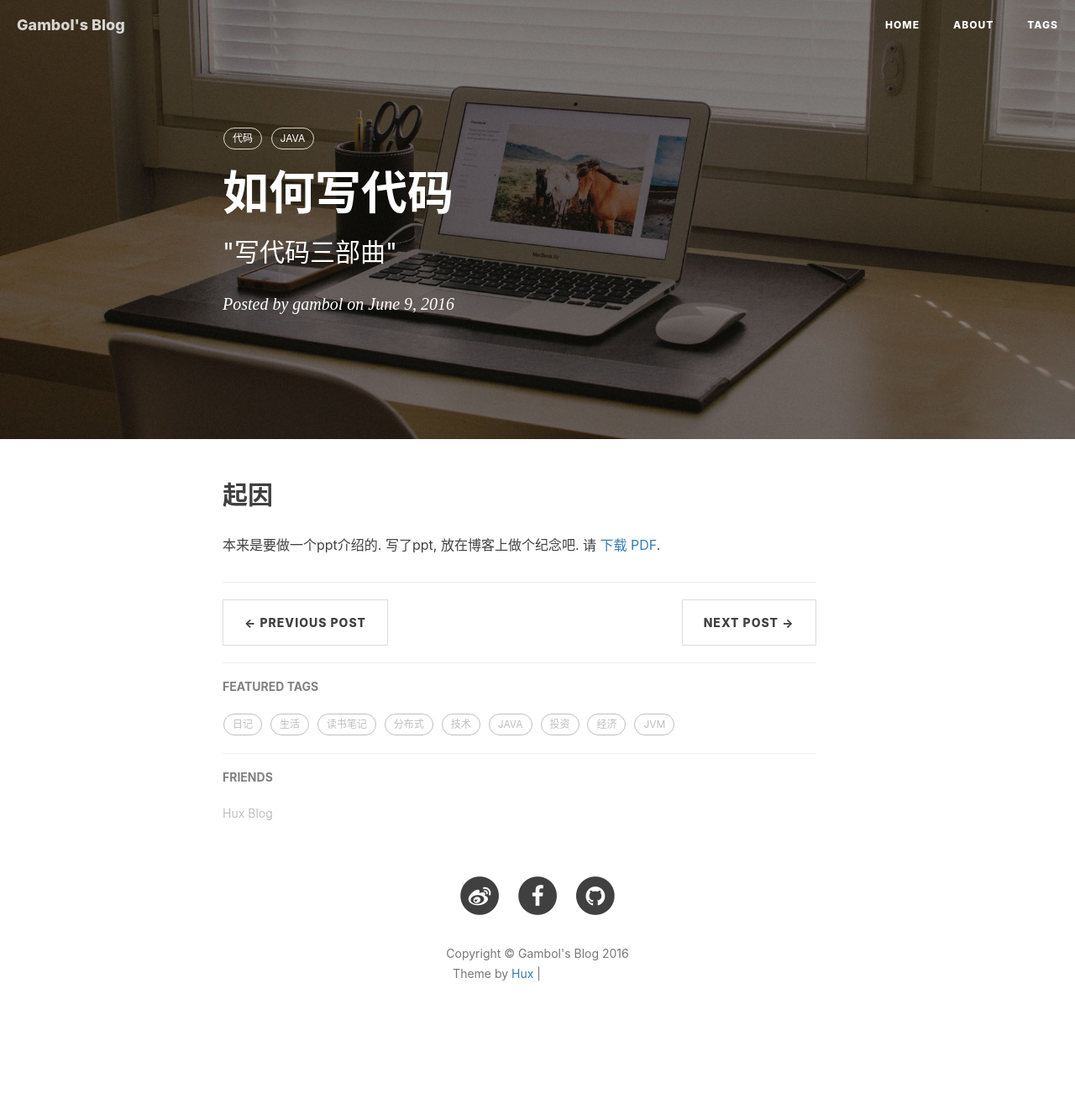
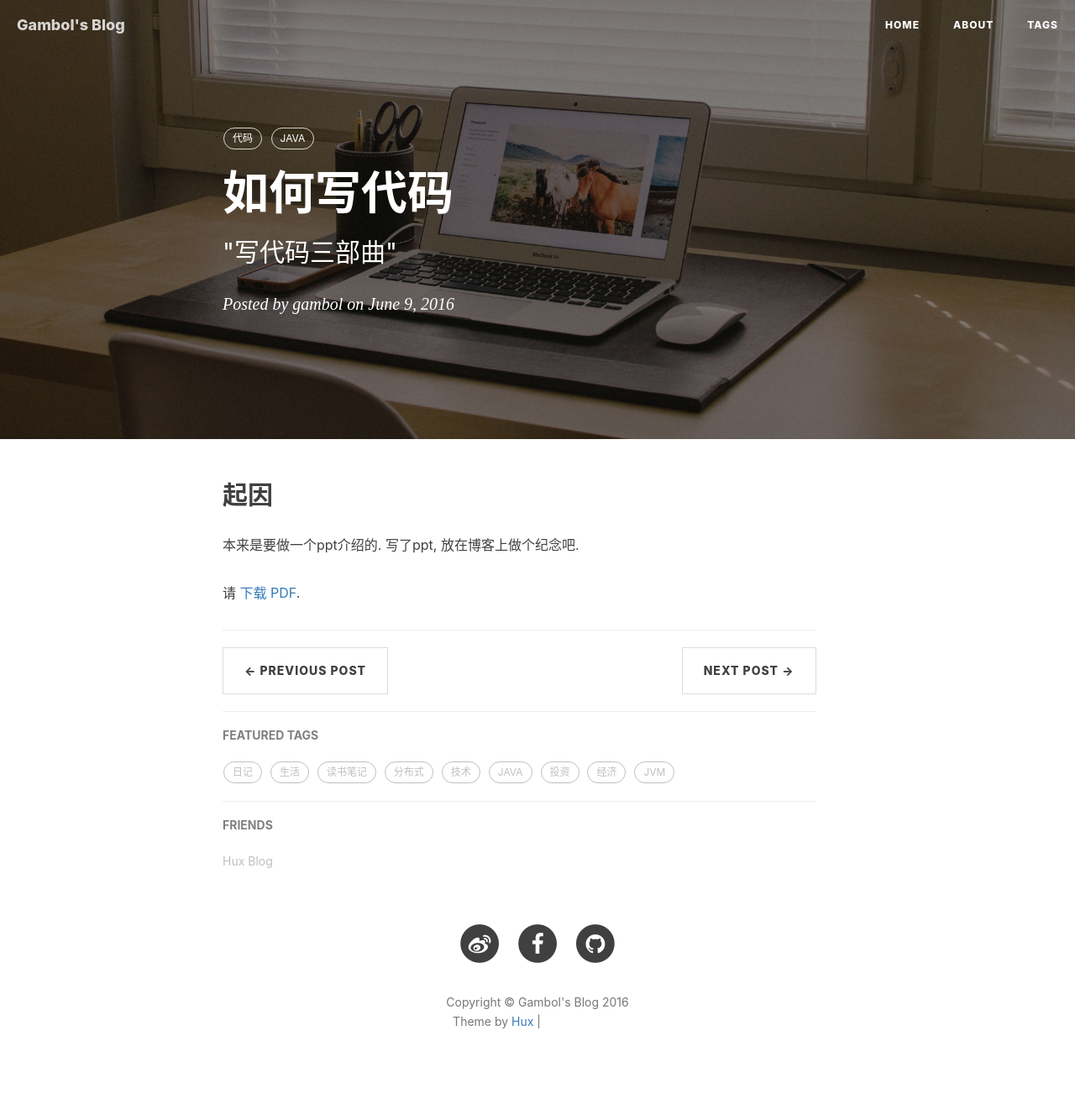
Before and after one commit to gambol/gambol.github.io, a Jekyll site: the page built from _posts/2016-06-09-write-code.md, in a window 1280 px wide. Shown: the whole page at 84% size. Built offline with Jekyll 4.4.1, drawn with Linux system fonts in a browser that asks for light colours; nearby versions of some CDN libraries; comment, search, counter and statistics services are not loaded; before the commit the page ends 1264 px from its top, so only the background shows below that; grey boxes are pictures that could not be loaded.

Commit message:
修改了dowanlod目录名字

```diff
--- a/_posts/2016-06-09-write-code.md
+++ b/_posts/2016-06-09-write-code.md
@@ -13,4 +13,5 @@
 ## 起因
 
 本来是要做一个ppt介绍的. 写了ppt, 放在博客上做个纪念吧.
-请 [下载 PDF]({{ site.url }}/_download/write_code.pdf).
+
+请 [下载 PDF]({{ site.url }}/download/write_code.pdf).
```
Also changed, not shown: 2 other files.
